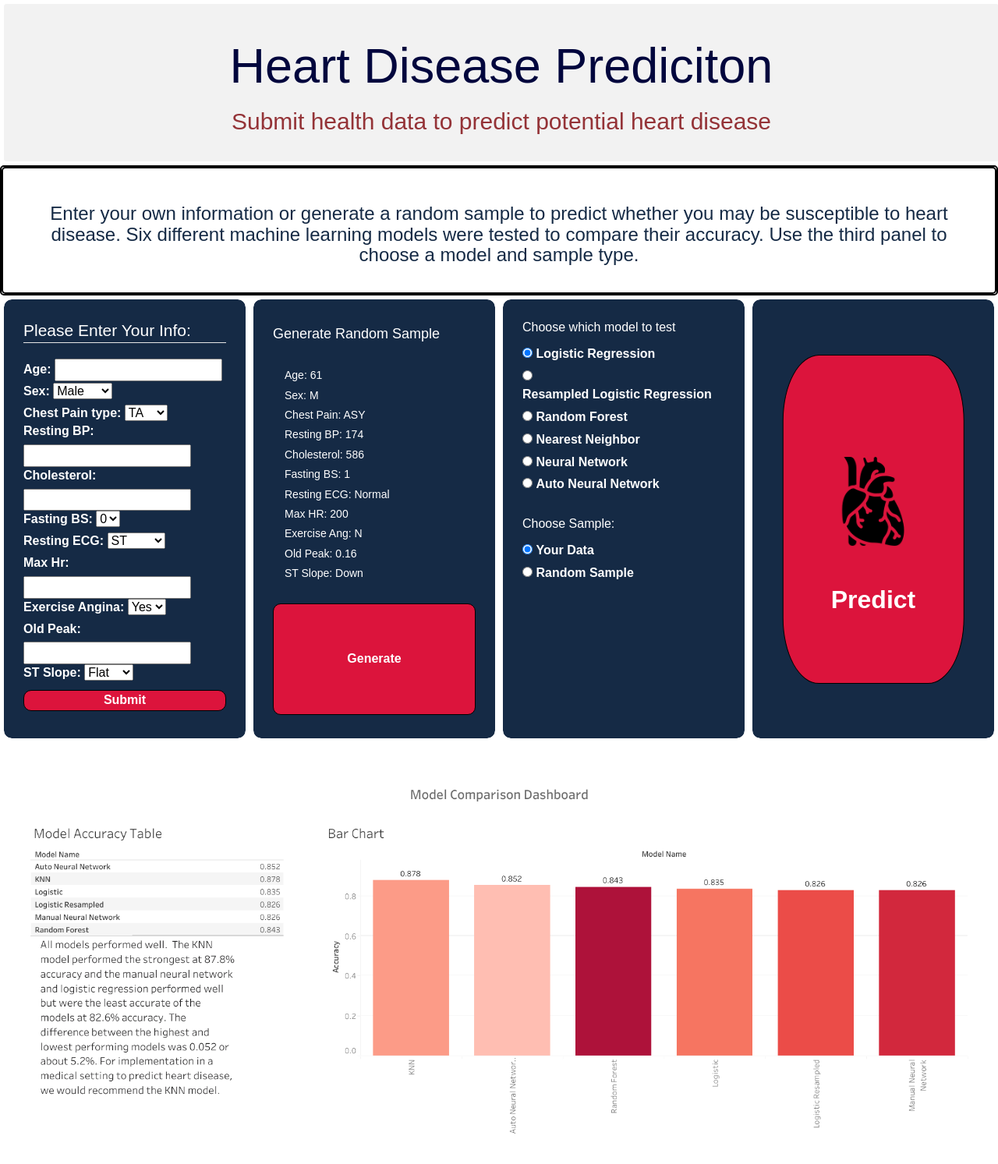
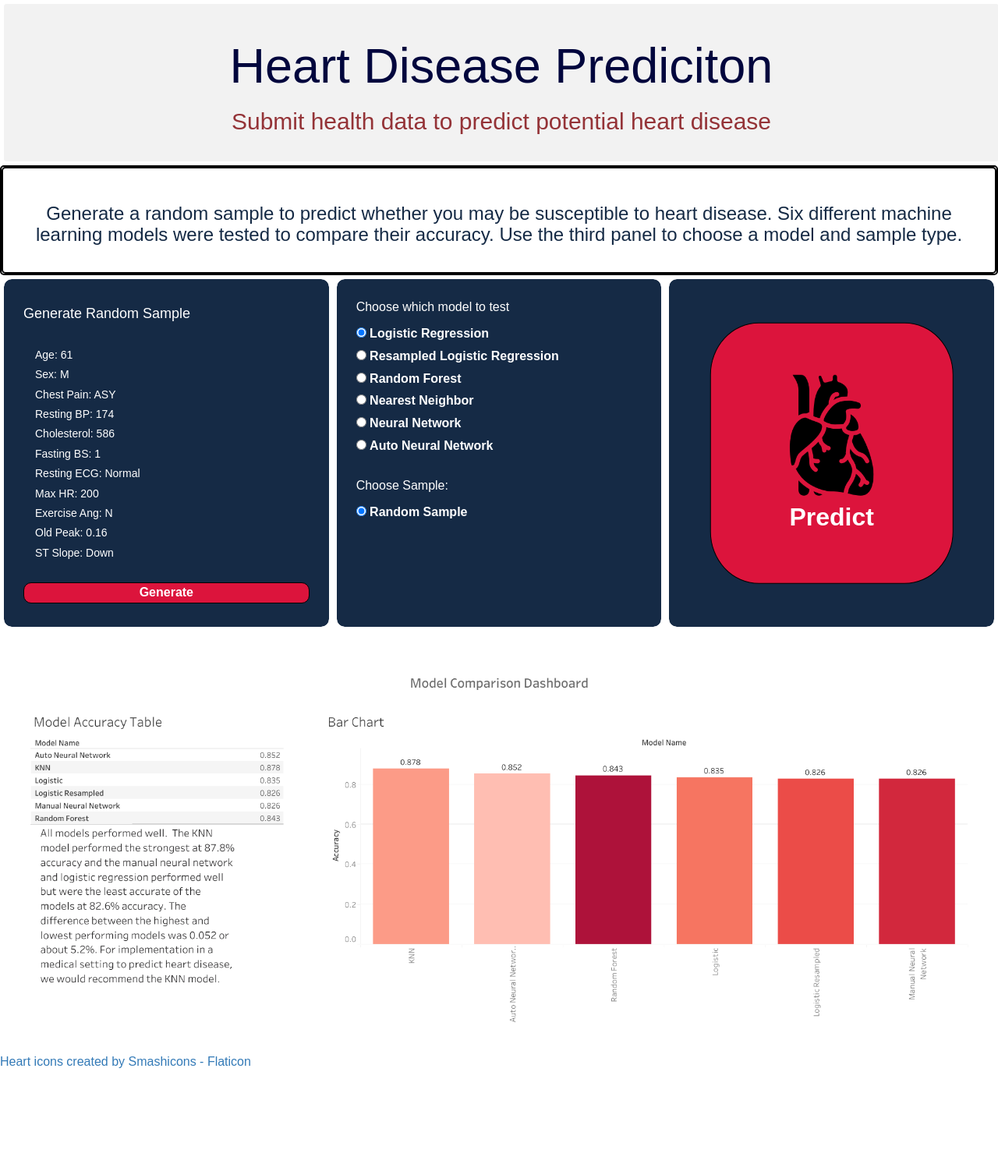
Before and after one commit to karimiborna/project4_group9, a Flask app: page / in a window 1280 px wide. Shown: the top 1493 px of the page at 78% size. After the commit the page ends 1370 px from the top, so only its background shows below. Run offline with Flask 3, Linux system fonts and the light colour scheme; parts of the project's set-up code (start-up, migrations or seed data) failed here and were passed over; some libraries are stand-ins or nearby versions; some web fonts are replaced.

Commit message:
fixed aesthetics

```diff
--- a/Web App/static/css/style.css
+++ b/Web App/static/css/style.css
@@ -68,7 +68,7 @@ img {
     flex-direction: column;
 }
 
-.col-md-3 {
+.col-md-4 {
     box-sizing: border-box;
     border: 5px solid white;
     border-radius: 15px;
--- a/Web App/templates/index.html
+++ b/Web App/templates/index.html
@@ -21,11 +21,12 @@
         </div>
         <div class="row" id="info">
           <div class="col-md-12" id="info">
-            <h3 id="info-text">Enter your own information or generate a random sample to predict whether you may be susceptible to heart disease. Six different machine learning models were tested to compare their accuracy. Use the third panel to choose a model and sample type.</h3>
+            <h3 id="info-text">Generate a random sample to predict whether you may be susceptible to heart disease. Six different machine learning models were tested to compare their accuracy. Use the third panel to choose a model and sample type.</h3>
           </div>
         </div>
         <div class="row display-flex" id="predictor">
-            <div class="col-md-3" id="input-data">
+          <!-- rip -->
+            <!-- <div class="col-md-3" id="input-data">
                 <form>
                     <legend>Please Enter Your Info: </legend>
                       <label for="age">Age:</label>
@@ -74,13 +75,13 @@
                       </select><br>
                 </form>
                 <button id="user-submit">Submit</button>
-            </div>
-            <div class="col-md-3" id="create-random-person">
+            </div> -->
+            <div class="col-md-4" id="create-random-person">
                 <h4>Generate Random Sample</h4>
                 <div id="sample-metadata-random" class="panel-body"></div>
                 <button id="random-person">Generate</button>
             </div>
-            <div class="col-md-3" id="choose-model-panel">
+            <div class="col-md-4" id="choose-model-panel">
               <p>Choose which model to test</p>
               <form>
                 <input type="radio" id="log-reg" value="log-reg" name="choose-model" checked="checked">
@@ -98,13 +99,13 @@
               </form><br>
               <p>Choose Sample: </p>
               <form>
-                <input type="radio" id="user-input" value="user" name="choose-sample" checked="checked">
-                <label for="user-input">Your Data</label><br>
-                <input type="radio" id="rand-samp" value="random" name="choose-sample">
+                <input type="hidden" id="user-input" value="user" name="choose-sample" >
+                <!-- <label for="user-input">Your Data</label><br> -->
+                <input type="radio" id="rand-samp" value="random" name="choose-sample" checked="checked">
                 <label for="rand-samp">Random Sample</label>
               </form>
             </div>
-            <div class="col-md-3" id="result-panel">
+            <div class="col-md-4" id="result-panel">
               <form id="send-to-flask" action="/log_res" method="post" name="send-to-flask">
                 <input type='hidden' id='hidden-age' name='hidden-age'/>
                 <input type='hidden' id='hidden-sex' name='hidden-sex'/>
```
